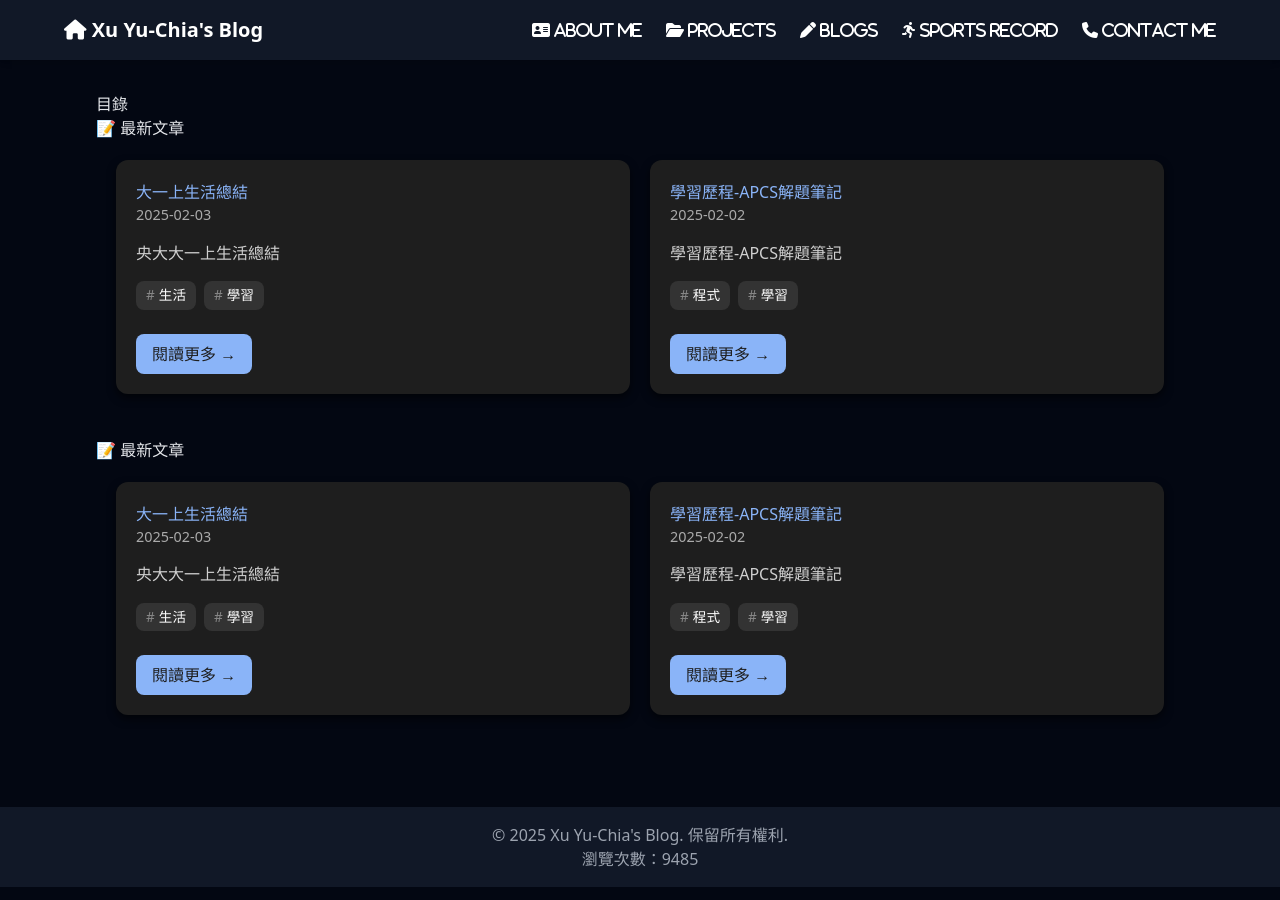
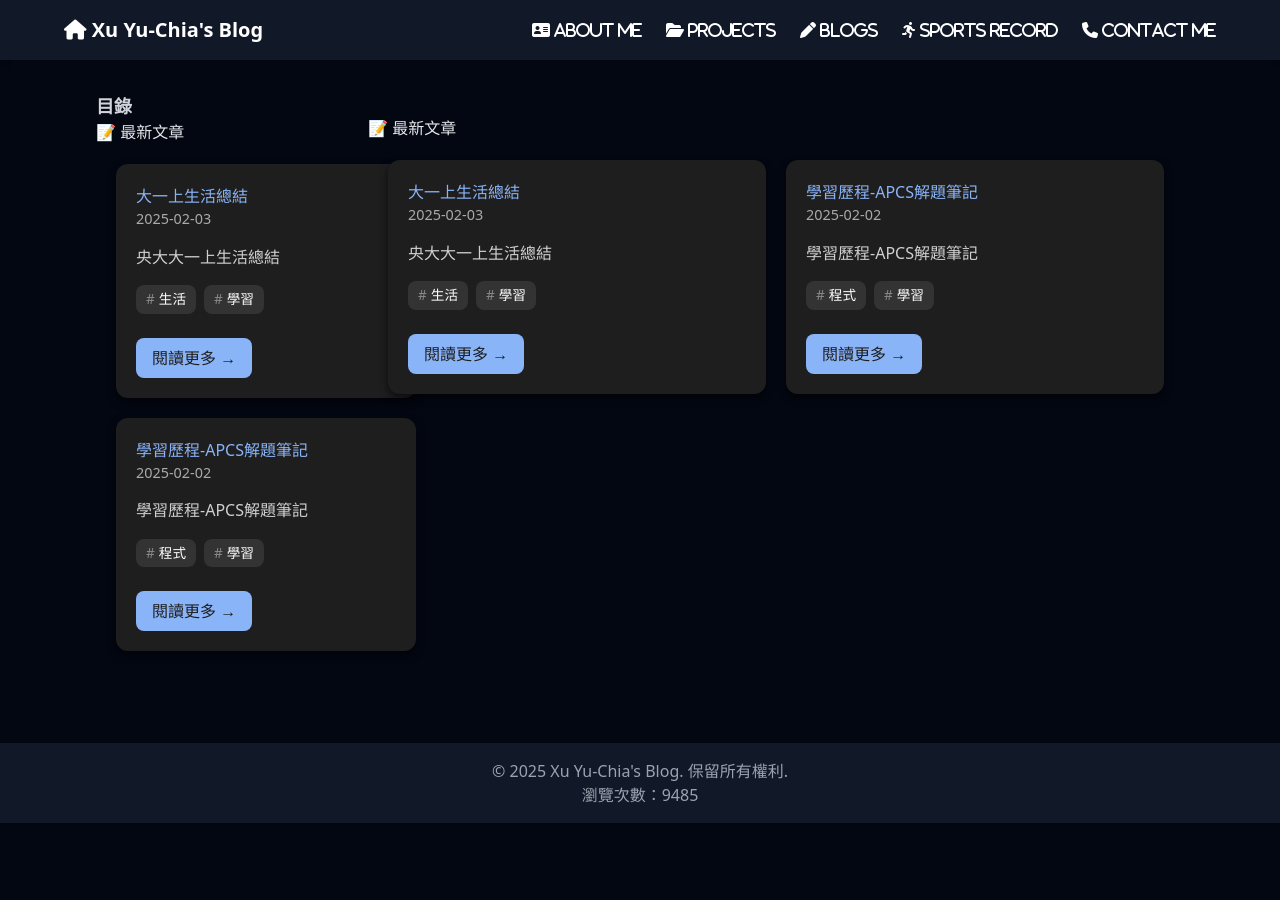
Before and after one commit to xu-yu-chia/blog, a Jekyll site: the page built from index.md, in a window 1280 px wide. Built offline with Jekyll 4.4.1, drawn with Linux system fonts in a browser that asks for light colours; nearby versions of some CDN libraries.

Commit message:
Update default.html

```diff
--- a/_layouts/default.html
+++ b/_layouts/default.html
@@ -46,14 +46,18 @@
 
     <!-- 主內容 -->
     <main class="max-w-6xl mx-auto p-8">
-        <nav>
-          <h3>目錄</h3>
+        <div class="flex flex-col md:flex-row">
+            <!-- 目錄區塊 -->
+            <nav class="md:w-1/4 md:pr-8">
+                <h3 class="text-lg font-semibold text-gray-300">目錄</h3>
                 <div id="toc">
-            {{ content | toc }}
+                    {{ content | toc_only }}  <!-- ✅ 修正：只顯示目錄，不會重複文章 -->
                 </div>
             </nav>
 
-        <!-- 🚩 新增標籤區塊 -->
+            <!-- 主要內容 -->
+            <div class="md:w-3/4">
+                <!-- 🚩 標籤區塊 -->
                 {% if page.tags %}
                     <div class="post-tags mt-4">
                         <h3 class="text-lg font-semibold text-gray-300">標籤：</h3>
@@ -63,8 +67,13 @@
                     </div>
                 {% endif %}
                 <br>
+
+                <!-- 文章內容 -->
                 {{ content }}
+            </div>
+        </div>
     </main>
+
 
 
 
```
Lines whose indentation alone changed are shown as unchanged.
